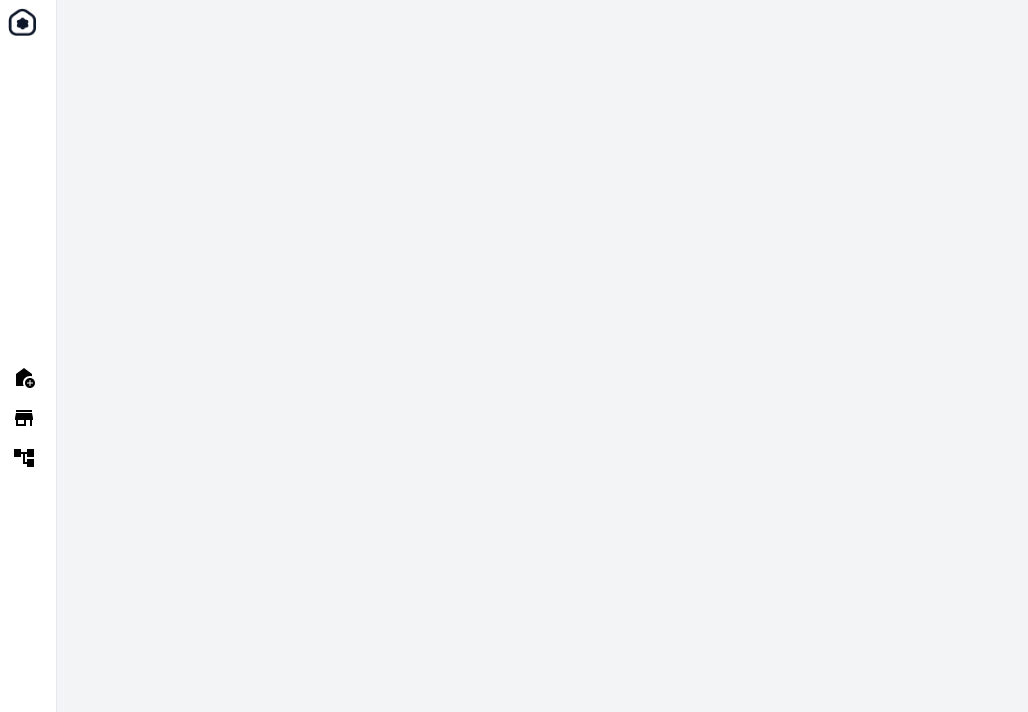
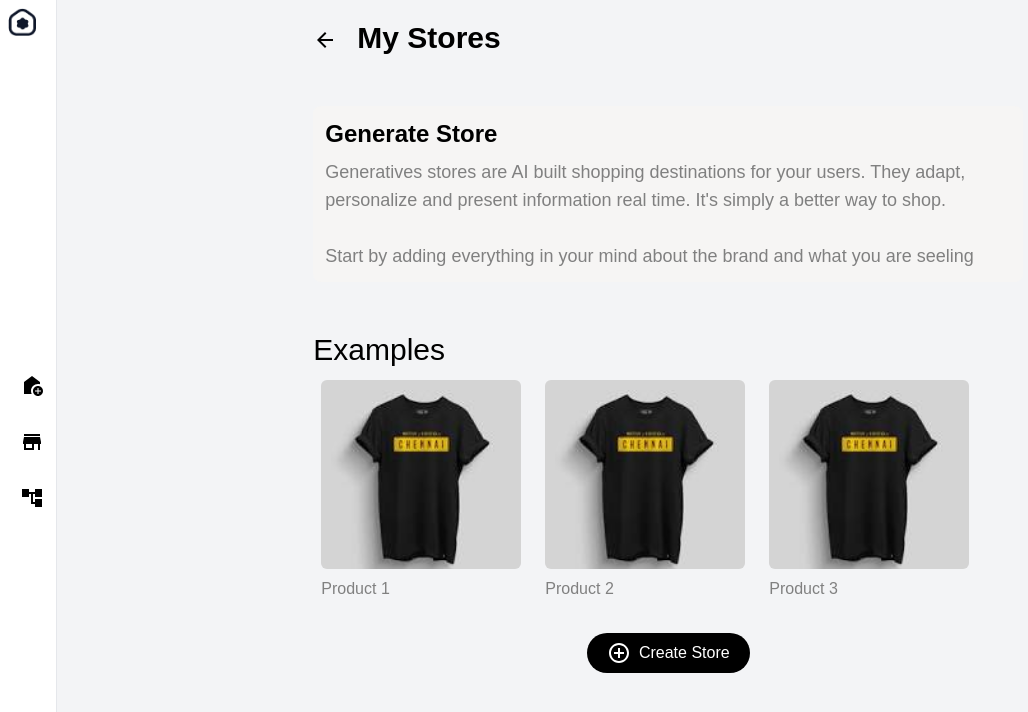
Before and after one commit to vikas2705/shop-os, a React (Vite) app: page /my-store in a window 1280 px wide. Before the commit this address had no page. Shown: the top 712 px of the page, without its empty margins (0-1028 px from the left). Built offline with nearby package versions, Linux system fonts and the light colour scheme; a web font is replaced by a local one.

Commit message:
routing fix

```diff
--- a/src/App.tsx
+++ b/src/App.tsx
@@ -1,10 +1,11 @@
-import { BrowserRouter as Router, Routes, Route } from "react-router-dom";
-import Layout from "./commnComponents/Layout";
-import BaseHome from "./feature/home/BaseHome";
-// import MyStore from "./feature/myStore/index";
-// import WorkFlows from "./feature/workflows/index";
-import AgentList from "./feature/home/Agents";
-import Templates from "./feature/home/templates";
+import { BrowserRouter as Router, Routes, Route } from "react-router-dom"
+import Layout from "./commnComponents/Layout"
+import BaseHome from "./feature/home/BaseHome"
+import MyStore from "./feature/myStore/index"
+import WorkFlows from "./feature/workflows/index"
+import AgentList from "./feature/home/Agents"
+import Templates from "./feature/home/Templates"
+import CreateStore from "./feature/myStore/components/CreateStore"
 
 function App() {
   return (
@@ -12,15 +13,15 @@ function App() {
       <Layout>
         <Routes>
           <Route path="/" element={<BaseHome />} />
-          {/* <Route path='/my-store' element={<MyStore />} /> */}
-          {/* <Route path="/work-flows" element={<WorkFlows />} /> */}
+          <Route path="/my-store" element={<MyStore />} />
+          <Route path="/work-flows" element={<WorkFlows />} />
           <Route path="/agents" element={<AgentList />} />
-
+          <Route path="/create-store" element={<CreateStore />} />
           <Route path="/templates" element={<Templates />} />
         </Routes>
       </Layout>
     </Router>
-  );
+  )
 }
 
-export default App;
+export default App
--- a/src/commnComponents/Sidebar.tsx
+++ b/src/commnComponents/Sidebar.tsx
@@ -1,9 +1,10 @@
-import React from "react";
-import StoreIcon from "@mui/icons-material/Store";
-import AddHomeIcon from "@mui/icons-material/AddHome";
-import AccountTreeIcon from "@mui/icons-material/AccountTree";
+import React from "react"
+import StoreIcon from "@mui/icons-material/Store"
+import AddHomeIcon from "@mui/icons-material/AddHome"
+import AccountTreeIcon from "@mui/icons-material/AccountTree"
+import { useNavigate } from "react-router-dom"
 const Sidebar: React.FC = () => {
-
+  const navigate = useNavigate()
   return (
     <div className=" h-full w-[80px] gap-0 border-r-[1px] opacity-0 sm:w-[60px] sm:h-auto sm:gap-2 sm:opacity-100">
       <img
@@ -12,18 +13,33 @@ const Sidebar: React.FC = () => {
         className="p-2 rounded block text-left w-11 h-11"
       />
       <ul className="space-y-4 mt-80 pl-3">
-        <li>
+        <li
+          className="hover:cursor-pointer hover:bg-slate-200 p-2 rounded-lg"
+          onClick={() => {
+            navigate("/")
+          }}
+        >
           <AddHomeIcon />
         </li>
-        <li>
+        <li
+          className="hover:cursor-pointer hover:bg-slate-200 p-2 rounded-lg"
+          onClick={() => {
+            navigate("/my-store")
+          }}
+        >
           <StoreIcon />
         </li>
-        <li>
+        <li
+          className="hover:cursor-pointer hover:bg-slate-200 p-2 rounded-lg"
+          onClick={() => {
+            navigate("/work-flows")
+          }}
+        >
           <AccountTreeIcon />
         </li>
       </ul>
     </div>
-  );
-};
+  )
+}
 
-export default Sidebar;
+export default Sidebar
--- a/src/feature/home/BaseHome.tsx
+++ b/src/feature/home/BaseHome.tsx
@@ -20,7 +20,7 @@ const BaseHome = () => {
         <div className="flex gap-5 mt-4">
           <button
             className="flex items-center border shadow-md text-sm font-normal border-[#E5E5E5] py-2 px-3 rounded-[20px] hover:bg-[#f0f9ff] focus:outline-none"
-            onClick={() => navigate("/upload")}
+            onClick={() => navigate("/create-store")}
           >
             <img src="/Fileupload.png" />
             Upload
--- a/src/feature/myStore/index.tsx
+++ b/src/feature/myStore/index.tsx
@@ -2,6 +2,7 @@ import ArrowBackIcon from "@mui/icons-material/ArrowBack"
 import AddCircleOutlineIcon from "@mui/icons-material/AddCircleOutline"
 import img1 from "../../assets/images/tshirt.jpeg"
 import ImageCard from "./components/ImageCard"
+import { useNavigate } from "react-router-dom"
 
 export type ImageCardData = {
   image: string
@@ -10,6 +11,7 @@ export type ImageCardData = {
 type Props = {}
 
 export default function index({}: Props) {
+  const navigate = useNavigate()
   const imageCardData: ImageCardData[] = [
     {
       image: img1,
@@ -62,7 +64,9 @@ export default function index({}: Props) {
         </div>
 
         <div className="flex justify-center items-center mt-5">
-          <button className="bg-black text-white px-5 py-2 rounded-full flex justify-center items-center gap-2">
+          <button className="bg-black text-white px-5 py-2 rounded-full flex justify-center items-center gap-2"
+          onClick={()=>{ navigate("/create-store")}}
+          >
             <AddCircleOutlineIcon />
             Create Store
           </button>
```
